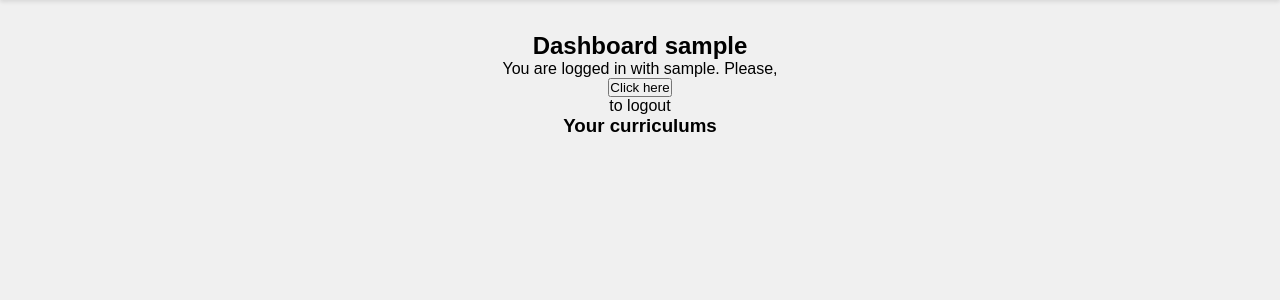
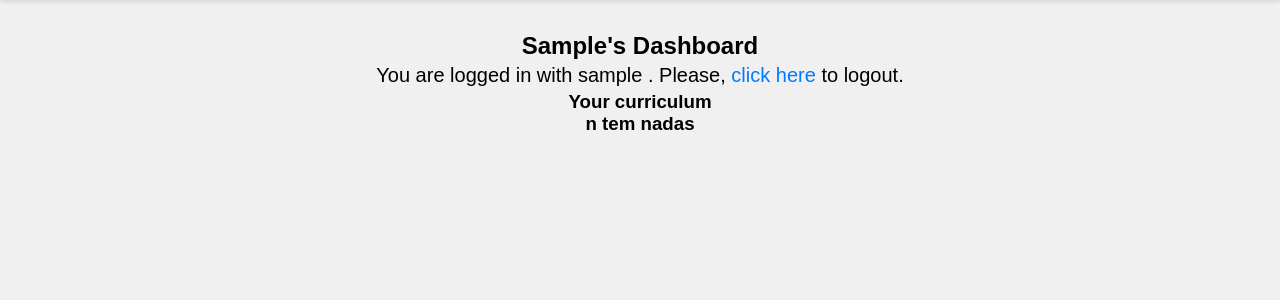
Before and after one commit to do-Lopes/curriculum-system, a Django app: page /authors/dashboard/ in a window 1280 px wide. Shown: the part 65-365 px from the top of the page. Run offline with Django 5.2, Linux system fonts and the light colour scheme; the visitor is signed in with stand-in values (Sample User, id 1); data comes from the database, SQL or seed files in the repository; data that the repository does not hold is empty.

Commit message:
creating dashboard view for logged user and refactoring curriculum.html

```diff
--- a/authors/templates/authors/pages/dashboard.html
+++ b/authors/templates/authors/pages/dashboard.html
@@ -1,16 +1,26 @@
 {% extends 'global/base.html' %}
 
+{% block title %}Dashboard{% endblock title %}
 
 {% block content %}
-<div class="main-content center container">
-    <h2>Dashboard {{ user }}</h2>
-    {% include 'authors/partials/login_message.html' %}
+    <div class="main-content center container">
+        <h2>{{ user.first_name }}'s Dashboard</h2>
+        {% include 'global/partials/message.html' %}
+        {% include 'authors/partials/login_message.html' %}
 
-    <div class="authors-dashboard-container">
-        <h3>Your curriculums</h3>
-        {% for data in personalData %}
-            <p>CPF: {{ data.cpf }}</p>
-        {% endfor %}
+        <div class="authors-dashboard-container">
+            <h3>Your curriculum</h3>
+            {% if curriculum %}
+            {% comment %} <a class="curriculum-more button button-dark button-full-width" href="{% url 'authors:dashboard_edit' curriculum.id %}">
+                <i class="fas fa-eye"></i>
+                <span>edit...</span>
+            </a> {% endcomment %}
+
+            <p>{{curriculum.id}}</p>
+            {% else %}
+            <h3>n tem nadas</h3>
+            {% endif %}
+
 
 
             {% comment %} <p>Birthday: {{ data.birthday }}</p>
@@ -23,9 +33,18 @@
 
 
 
-        <p>{{test}}</p>
+
+        </div>
+
+
+
     </div>
-</div>
+
+
+
+
+
+
 
 {% comment %} {% include 'global/partials/form.html' %} {% endcomment %}
 {% endblock content %}
--- a/authors/templates/authors/partials/login_message.html
+++ b/authors/templates/authors/partials/login_message.html
@@ -1,12 +1,13 @@
-{% if request.user.is_authenticated %}
-        <div>
-        You are logged in with
-        {{ request.user.username }}.
-        Please,
-            <form action="{% url 'authors:logout' %}" method="POST">
-                {%csrf_token %}
-                <input type="hidden" name="username" value="{{ request.user.username }}">
-                <button type="submit">Click here</button>
-            </form> to logout
-        </div>
-    {% endif %}
+{% if user.is_authenticated %}
+    <div class="login-status">
+        <span>You are logged in with </span>
+        {{ request.user.username }}
+        <span>. Please, </span>
+        <form class="inline-logout-form" action="{% url 'authors:logout' %}" method="POST">
+            {% csrf_token %}
+            <input type="hidden" name="username" value="{{ request.user.username }}">
+            <button type="submit" class="link-button">click here</button>
+        </form>
+        <span> to logout.</span>
+    </div>
+{% endif %}
--- a/authors/urls.py
+++ b/authors/urls.py
@@ -9,5 +9,6 @@ urlpatterns = [
     path('login/', views.login_view, name='login'),
     path('login/create/', views.login_create, name='login_create'),
     path('logout/', views.logout_view, name='logout'),
-    path('dashboard/', views.dashboard, name='dashboard')
+    path('dashboard/', views.dashboard, name='dashboard'),
+    path('dashboard/curriculum/<int:id>/', views.dashboard_edit, name='dashboard_edit')
 ]
--- a/authors/views.py
+++ b/authors/views.py
@@ -5,7 +5,7 @@ from .forms import RegisterForm, LoginForm
 from django.contrib import messages
 from django.urls import reverse
 from django.contrib.auth import authenticate, login, logout
-from curriculums.models import PersonalData, ProfessionalExperience, Contact, Education
+from curriculums.models import PersonalData
 
 def register_view(request):
     register_form_data = request.session.get('register_form_data', None)
@@ -79,22 +79,32 @@ def logout_view(request):
 
 @login_required(login_url='authors:login', redirect_field_name='next')
 def dashboard(request):
-    personalData = PersonalData.objects.filter(
-        user=request.user)
-
-    # contact = Contact.objects.filter(
-    #    #person=personalData.
-    # )
-    # professioalExperience = ProfessionalExperience.objects.filter(
-    #    person=request.user
-    # )
-    # education = Education.objects.filter(
-    #    person=request.user
-    # )
+    curriculum = PersonalData.objects.select_related('user', 'contact').prefetch_related(
+        'experiences',
+        'education'
+    ).filter(
+        user=request.user
+    ).first()
     return render(request, 'authors/pages/dashboard.html',
     context={
-       'personalData': personalData,
-    #    'contact': contact,
-    #    'professioalExperience': professioalExperience,
-    #    'education': education,
+       'curriculum': curriculum,
    })
+
+@login_required(login_url='authors:login', redirect_field_name='next')
+def dashboard_edit(request, id):
+    curriculum = PersonalData.objects.select_related('user', 'contact').prefetch_related(
+        'experiences',
+        'education'
+    ).filter(
+        user=request.user,
+        pk=id
+    )
+    print(curriculum.cpf)
+    if not curriculum:
+        raise Http404()
+
+
+    return render(request, 'authors/pages/dashboard_view.html',
+    context={
+       'curriculum': curriculum,
+   })
--- a/base_static/global/css/styles.css
+++ b/base_static/global/css/styles.css
@@ -57,6 +57,10 @@
     font-size: 1.1rem;
     margin-bottom: 0.5rem;
     line-height: 1.4;
+}
+
+.curriculum-section-text p {
+    margin-bottom: 0.5rem;
 }
 
 .curriculum-section-text h6 b {
@@ -353,3 +357,30 @@
         font-size: 0.9rem;
     }
 }
+
+.login-status {
+    padding: 4px 16px;
+    font-size: 20px;
+    background: none;
+}
+
+.inline-logout-form {
+    display: inline;
+    margin: 0;
+    padding: 0;
+}
+
+.link-button {
+    background: none;
+    border: none;
+    padding: 0;
+    color: #007bff;
+    text-decoration: none;
+    cursor: pointer;
+    font-size: inherit;
+    font-weight: normal;
+}
+
+.link-button:hover {
+    color: #0056b3;
+}
--- a/curriculums/templates/curriculums/pages/curriculum_view.html
+++ b/curriculums/templates/curriculums/pages/curriculum_view.html
@@ -1,4 +1,6 @@
 {% extends 'global/base.html' %}
+
+{% block title %}Detail{% endblock title %}
 
 {% block content %}
     <div class="main-content main-content-detail container">
```
Also changed, not shown: authors/templates/authors/pages/dashboard_view.html (added, +20 -0 lines), authors/templates/authors/pages/login_view.html (+6 -2 lines), curriculums/templates/curriculums/partials/curriculum.html (+25 -9 lines).
